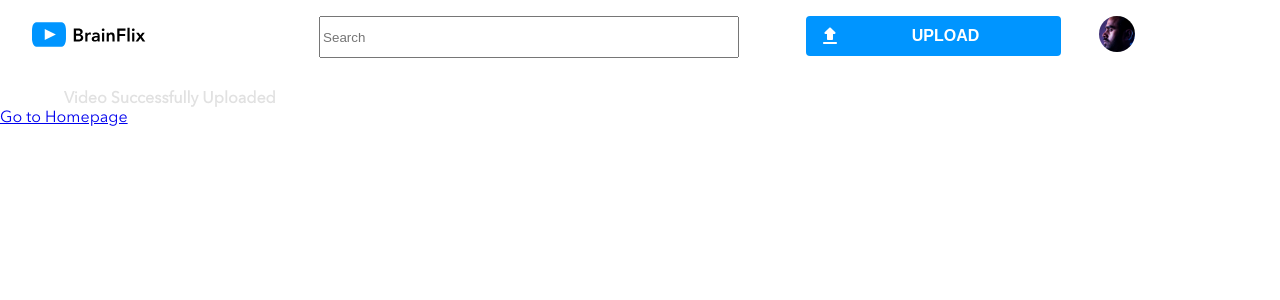
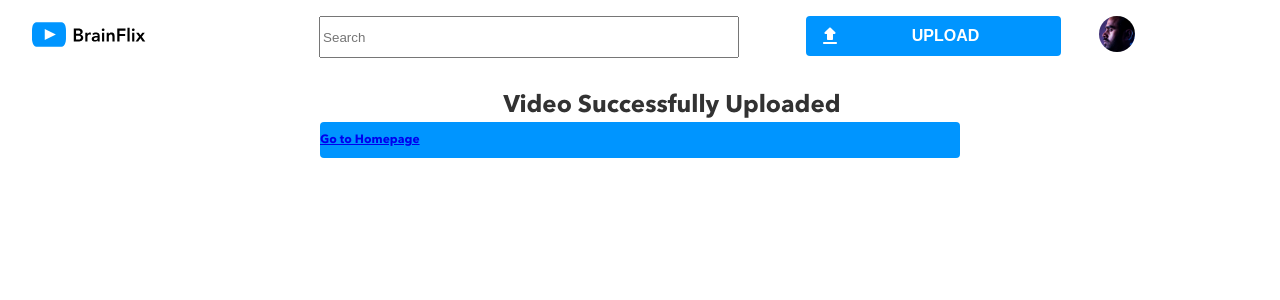
Before and after one commit to jemeryalvarado/brainflix, a React (Create React App) app: page /success in a window 1280 px wide. Shown: the top 300 px of the page. Built offline with nearby package versions, Linux system fonts and the light colour scheme.

Commit message:
styled video success page and other parts of the project such as comments component and form fields, also added error state

```diff
--- a/src/components/Comments/Comments.js
+++ b/src/components/Comments/Comments.js
@@ -1,10 +1,11 @@
+import React, { useState } from 'react';
 import "./Comments.scss";
 import comment from "../../assets/Icons/add_comment.svg";
 import avatar from '../../assets/Images/Mohan-muruge.jpg'
 
-
-
 const Comments = ({ details }) => {
+  const [commentText, setCommentText] = useState('');
+  const [error, setError] = useState(false);
   const display = details;
   const displayComments = display.comments;
 
@@ -16,22 +17,46 @@ const Comments = ({ details }) => {
     return `${month}/${day}/${year}`;
   };
 
+  const handleCommentChange = (e) => {
+    setCommentText(e.target.value);
+    setError(false);
+    if (e.target.value.trim()) {
+      e.target.classList.add('has-text');
+    } else {
+      e.target.classList.remove('has-text');
+    }
+  };
+
+  const handleBlur = (e) => {
+    if (!commentText.trim()) {
+      setError(true);
+    }
+  };
+
   return (
     <div className="comments">
       <section className="comments-form">
         <div className="comments-form-avatar">
           <img src={avatar} alt="avatar" />
         </div>
-        <form>
+        <div className="form-container">
           <h5>JOIN THE CONVERSATION</h5>
-          <input id="commenttext" type="text" placeholder="Add a new comment" />
-          <button class="button">
+          <input
+            id="commenttext"
+            type="text"
+            placeholder="Add a new comment"
+            value={commentText}
+            onChange={handleCommentChange}
+            onBlur={handleBlur}
+            className={error ? 'error' : ''}
+          />
+          <button className="button" onClick={() => setCommentText('')}>
             <img src={comment} alt="comment" height={20}/>
             <div className="button-name">
-            COMMENT
+              COMMENT
             </div>
           </button>
-        </form>
+        </div>
       </section>
 
       <div className="comments-form-break"></div>
--- a/src/components/Comments/Comments.scss
+++ b/src/components/Comments/Comments.scss
@@ -23,6 +23,9 @@
         border-radius: 50%;
         margin-top: 1.5rem;
         object-fit: cover;
+        @include tablet{
+          margin: 0;
+        }
       }
     }
 
@@ -56,16 +59,29 @@
   }
   #commenttext {
     border-radius: 0.25rem;
-    height: 8rem;
-
+    height: 6rem;
     border: 2px solid #e1e1e1;
     grid-row-start: 2;
     grid-column-start: 1;
     grid-column-end: 8;
     margin-bottom: 1rem;
+    width: 95%;
+
     &:focus {
-      outline: 2px solid $BrainFlix-Blue;
+        outline: none; // Remove blue outline when focused
+        border-color: $BrainFlix-Blue; // Apply blue border color when focused
     }
+
+    &.error {
+        border-color: #d22d2d; // Apply red border color when in error state
+        border-width: 1px;
+        width: 95%;
+    }
+
+    &.has-text {
+        border-color: $BrainFlix-Blue; // Apply blue border color when there's text typed in
+    }
+
     @include tablet{
         grid-row-start: 2;
         height: 2.5rem;
@@ -73,16 +89,15 @@
         width:92.5%;
         grid-column-start: 1;
         grid-column-end: -3;
-
+    }
 }
 
-  }
   .button {
     width: 100%;
     height: 2.25rem;
     grid-column-start: 1;
     grid-column-end: 11;
-    background-color: #0095FF;
+    background-color: $BrainFlix-Blue;
     border: none;
     border-radius: 0.25rem;
     font-size: .75rem;
@@ -97,6 +112,7 @@
       gap: 0%;
       grid-column-start: 6;
       grid-column-end: -1;
+      grid-row-start: 1;
       height: 2.5rem;
       margin: 0;
       width: 100%;
@@ -111,14 +127,7 @@
   text-decoration: none;
   color: white;
     }
-    // @include tablet{
-    //   grid-row-start: 2;
-    //   width:auto;
-    //   grid-column-start: -3;
-    // grid-column-end: -1;
-    // height: 2.5rem;
-    // gap: 8%;
-    // }
+
   }
 
   &-text {
--- a/src/components/Hero/Hero.js
+++ b/src/components/Hero/Hero.js
@@ -3,12 +3,12 @@ import { useState } from "react";
 import "./Hero.scss";
 
 
-const Hero = ({ current, details }) => {
+const Hero = ({ details }) => {
   const display = details;
 
   return (
     <div className="video">
-      <video controls poster={display.image}>
+      <video controls poster={display.image} >
         <source src={display.video} type="video/mp4" />
       </video>
     </div>
--- a/src/components/Hero/Hero.scss
+++ b/src/components/Hero/Hero.scss
@@ -16,6 +16,7 @@
 
         width: 90%;
         height:auto;
+        aspect-ratio: 16/9;
 
     }
 }
--- a/src/pages/Homepage/Homepage.js
+++ b/src/pages/Homepage/Homepage.js
@@ -21,7 +21,7 @@ const Home = () => {
     setCurrent(id || defaultVideoId);
 
     axios
-    .get(`http://localhost:8000/videoDetails/${id || defaultVideoId}`)
+    .get(`http://localhost:8000/videos/${id || defaultVideoId}`)
     .then((response) => {
       setVideoDetails(response.data);
     })
@@ -30,7 +30,7 @@ const Home = () => {
     });
 
   axios
-    .get("http://localhost:8000/allVideos")
+    .get("http://localhost:8000/videos")
     .then((response) => {
       setRelatedVideos(response.data.filter((video) => video.id !== id));
     })
--- a/src/pages/UploadSuccess/UploadSuccess.js
+++ b/src/pages/UploadSuccess/UploadSuccess.js
@@ -1,14 +1,13 @@
 import { Link } from "react-router-dom";
 import "./UploadSuccess.scss"
-import "../Homepage/Homepage.scss"
 
 function UploadSuccess (){
 
     return(
-        <div className="video-sucess">
+        <div className="video-success">
             <h2>Video Successfully Uploaded</h2>
 
-            <Link to = "/" className="btn btn-primary"> Go to Homepage</Link>
+            <Link to = "/" className="video-success__button"> Go to Homepage</Link>
         </div>
     );
 };
--- a/src/pages/UploadSuccess/UploadSuccess.scss
+++ b/src/pages/UploadSuccess/UploadSuccess.scss
@@ -0,0 +1,31 @@
+@use "../../styles/partials/fonts";
+@use "../../styles/partials/partials" as *;
+@use "../../styles/partials/mixins" as *;
+@use "../../styles/partials/mediaqueries" as *;
+
+.video-success{
+    font-family: Avenir-Next-Bold;
+    width: 100%;
+    h2{
+        @include mobile-page-header;
+        color: $BrainFlix-Black;
+        text-align: center;
+    }
+    &__button{
+        width: 50%;
+        height: 2.25rem;
+        grid-column-start: 1;
+        grid-column-end: 11;
+        background-color: #0095FF;
+        border: none;
+        border-radius: 0.25rem;
+        font-size: .75rem;
+        line-height: 1.25rem;
+        font-weight: 700;
+        display: flex;
+        flex-direction: row;
+
+        align-items: center;
+        margin: auto;
+    }
+}
```
Lines whose indentation alone changed are shown as unchanged.
